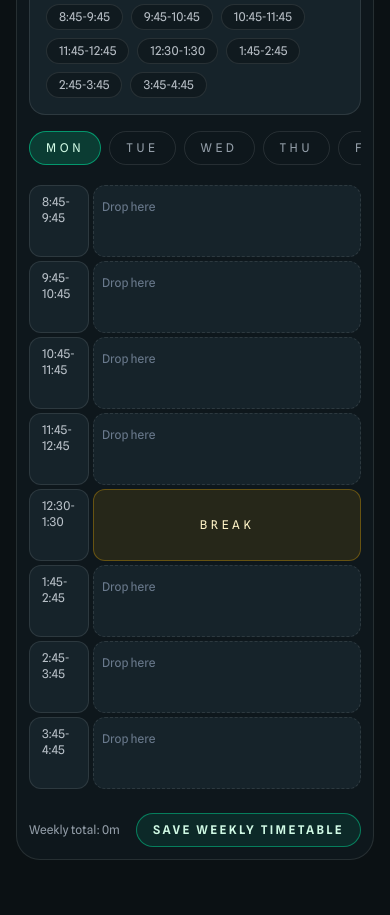
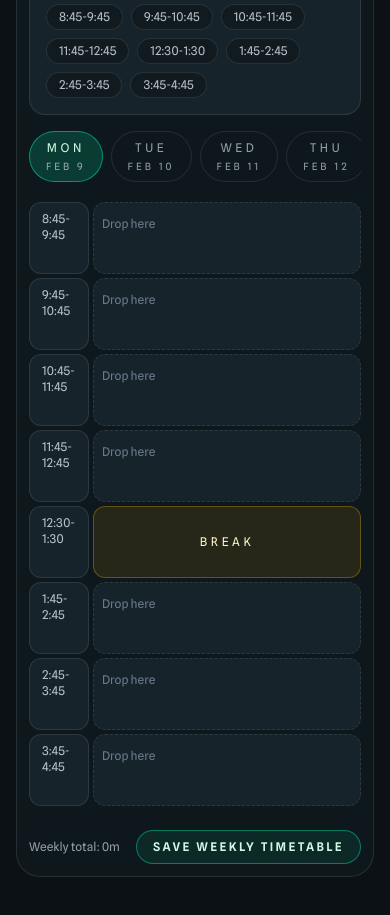
Before and after one commit to tanu-agarwal0101/acadex, a Next.js app: page / in a window 390 px wide. Shown: the part 2160-3075 px from the top of the page. Built offline with nearby package versions, Linux system fonts and the light colour scheme.

Commit message:
feat: enhance TimetableTab with date formatting and display for selected days

```diff
--- a/app/components/TimetableTab.tsx
+++ b/app/components/TimetableTab.tsx
@@ -18,7 +18,9 @@ import {
   MAX_TIME_SLOTS,
   ROW_START,
 } from "../lib/ui-data";
-import { formatHours } from "../lib/time-utils";
+import { formatDate, formatHours, getDayLabel } from "../lib/time-utils";
+
+const DAY_ORDER: DayLabel[] = ["Sun", "Mon", "Tue", "Wed", "Thu", "Fri", "Sat"];
 
 type TimetableTabProps = {
   subjectForm: SubjectFormState;
@@ -116,6 +118,29 @@ export default function TimetableTab({
   totalMinutes,
   onSaveTimetable,
 }: TimetableTabProps) {
+  const selectedDate = new Date(`${attendanceDate}T00:00:00`);
+  const selectedDayLabel = getDayLabel(selectedDate);
+  const weekStartLabel = visibleDays[0];
+  const weekStartIndex = DAY_ORDER.indexOf(weekStartLabel);
+  const selectedIndex = DAY_ORDER.indexOf(selectedDayLabel);
+  const startOffset = (selectedIndex - weekStartIndex + 7) % 7;
+  const weekStartDate = new Date(selectedDate);
+  weekStartDate.setDate(selectedDate.getDate() - startOffset);
+
+  const formatDayDate = (day: DayLabel) => {
+    const dayIndex = DAY_ORDER.indexOf(day);
+    if (dayIndex === -1 || weekStartIndex === -1) {
+      return "";
+    }
+    const offset = (dayIndex - weekStartIndex + 7) % 7;
+    const date = new Date(weekStartDate);
+    date.setDate(weekStartDate.getDate() + offset);
+    const year = date.getFullYear();
+    const month = String(date.getMonth() + 1).padStart(2, "0");
+    const dayOfMonth = String(date.getDate()).padStart(2, "0");
+    return formatDate(`${year}-${month}-${dayOfMonth}`);
+  };
+
   return (
     <section className="grid gap-6 lg:grid-cols-[0.9fr_1.1fr]">
       <div className="min-w-0 space-y-6">
@@ -521,7 +546,12 @@ export default function TimetableTab({
                       : "border-white/10 text-slate-300/70"
                   }`}
                 >
-                  {day}
+                  <div className="flex flex-col items-center gap-1">
+                    <span>{day}</span>
+                    <span className="text-[10px] uppercase tracking-[0.3em] text-slate-300/70">
+                      {formatDayDate(day)}
+                    </span>
+                  </div>
                 </button>
               ))}
             </div>
@@ -645,9 +675,12 @@ export default function TimetableTab({
                 {visibleDays.map((day) => (
                   <div
                     key={day}
-                    className="text-xs uppercase tracking-[0.3em] text-slate-300/70"
+                    className="flex flex-col gap-1 text-xs uppercase tracking-[0.3em] text-slate-300/70"
                   >
-                    {day}
+                    <span>{day}</span>
+                    <span className="text-[10px] uppercase tracking-[0.3em] text-slate-400/70">
+                      {formatDayDate(day)}
+                    </span>
                   </div>
                 ))}
               </div>
```
